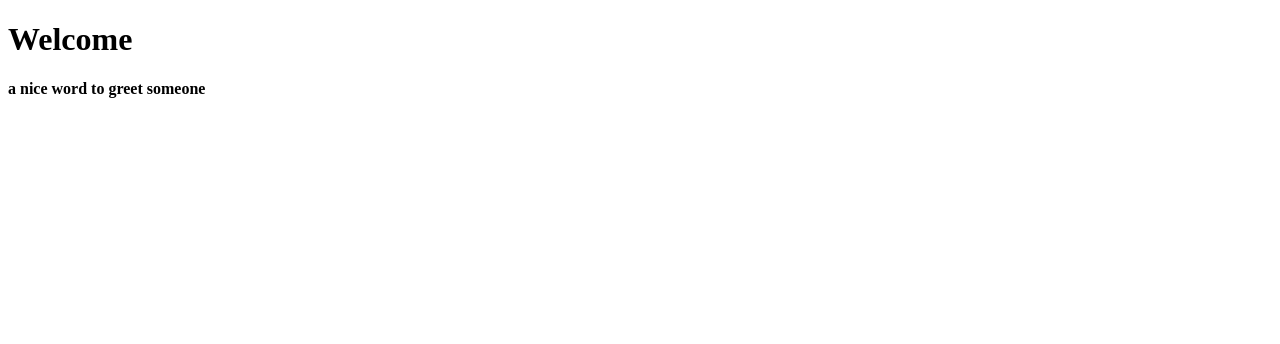
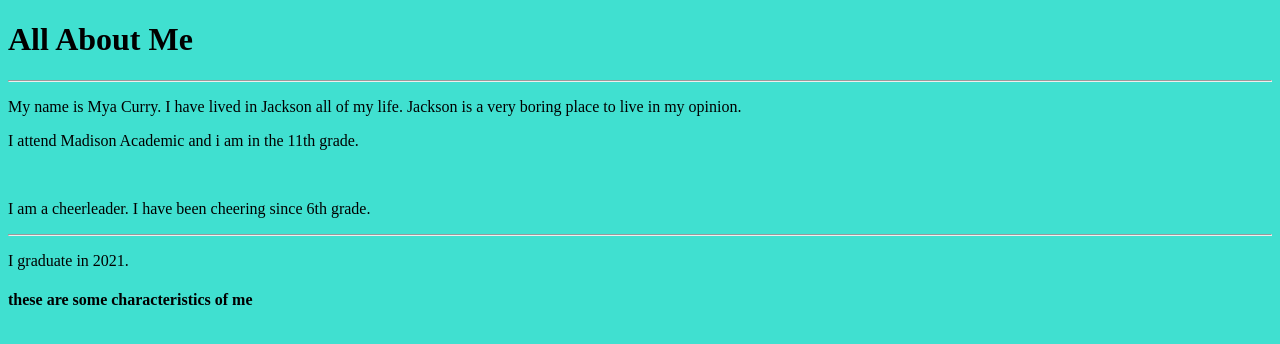
Before and after one commit to myacurry12/mya-curry-, a plain HTML site: page index.html in a window 1280 px wide. Drawn offline with Linux system fonts and the light colour scheme.

Commit message:
research

```diff
--- a/index.html
+++ b/index.html
@@ -1,11 +1,30 @@
 <!DOCTYPE html>
 <html lang="en" dir="ltr">
   <head>
-    <meta charset="utf-8">
-    <title>mya curry</title>
+  <meta charset="utf-8">
+  <meta name="Courageous"content="pretty dogs">
+<meta name="twitter" content"HTML, CSS, CodePen">
+<meta name="mya curry" content="about me">
+<title>mya curry</title>
+<link rel="stylesheet" href="styles.css">
   </head>
   <body>
-<h1>Welcome</h1>
-<h4>a nice word to greet someone</h4>
+  <a href= "google.com"></a>
+    <div class ="this is very important">
+<header>
+<h1>All About Me</h1>
+<hr>
+</header>
+<div>
+  <p> My name is Mya Curry. I have lived in Jackson all of my life. Jackson is a very boring place to live in my opinion.</p>
+<p> I attend Madison Academic and i am in the 11th grade.</p>
+<br>
+<p>I am a cheerleader. I have been cheering since 6th grade.</p>
+</div>
+<footer>
+  <hr>
+  <p> I graduate in 2021.</p>
+</footer>
+<h4>these are some characteristics of me</h4>
   </body>
 </html>
--- /dev/null
+++ b/styles.css
@@ -0,0 +1,13 @@
+html {
+  background-color:turquoise;
+}
+/*styles of tags*/
+ .thisisveryimportant{
+
+ }
+/*styles of classes*/
+
+
+
+
+/*styles of id s*/
```
